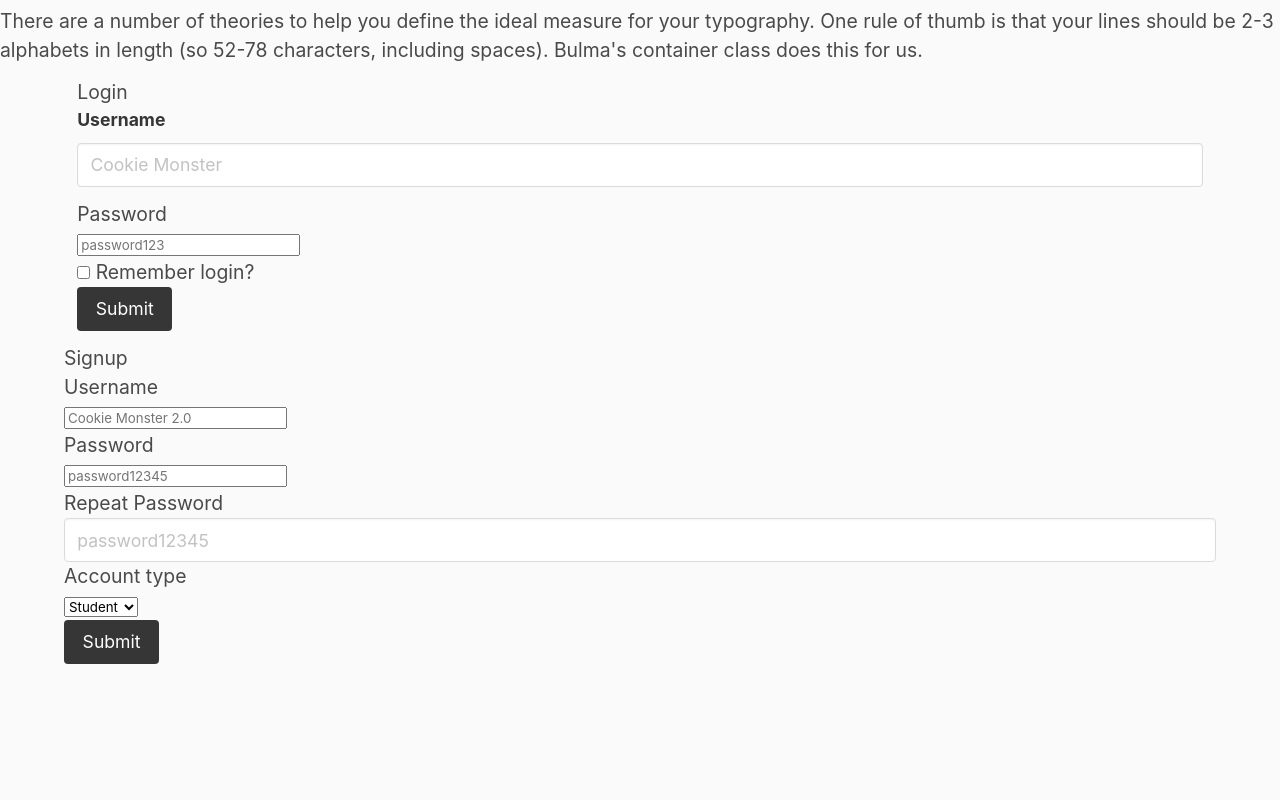
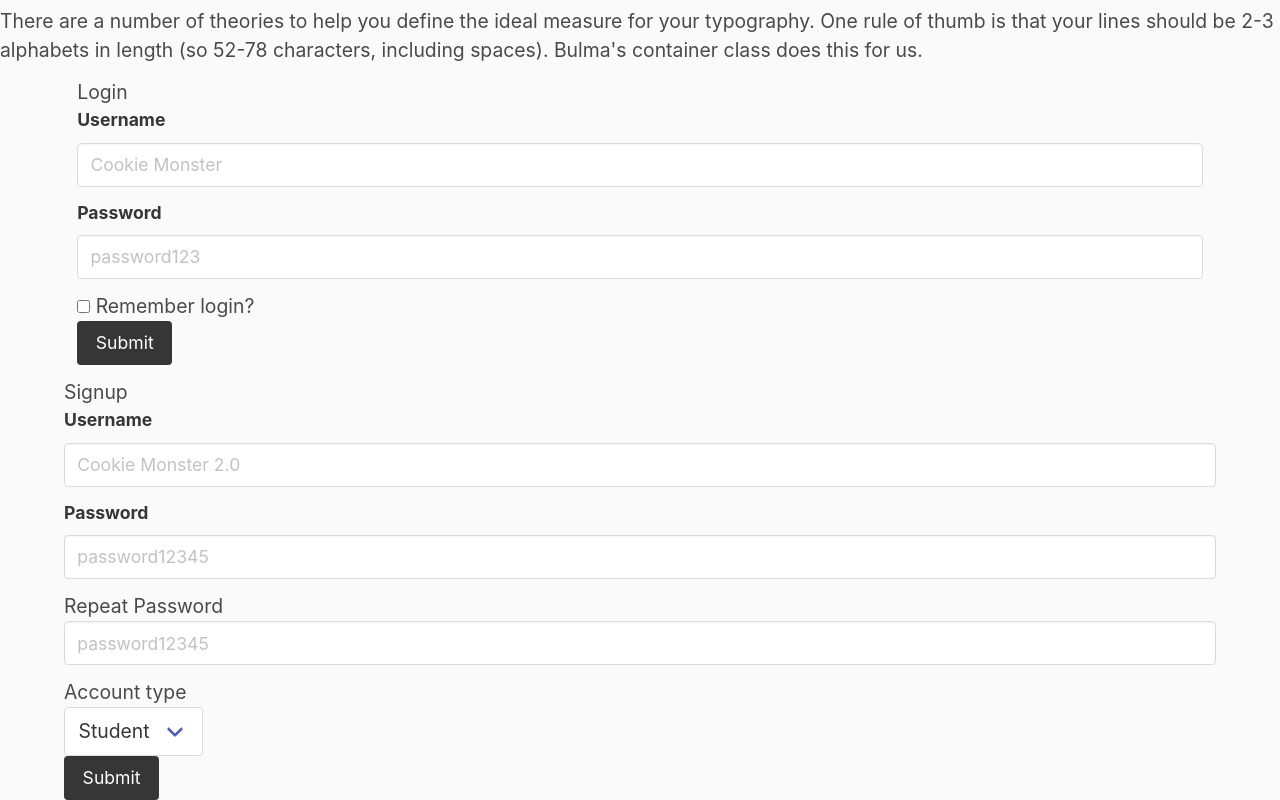
Before and after one commit to jdmar3-comp426/a02-tvestal, a website: page index.html in a window 1280 px wide. Shown: the part 3396-4196 px from the top of the page. Before the commit the page ends 4060 px from the top, so only its background shows below. Drawn offline with nearby package versions, Linux system fonts and the light colour scheme; a web font is replaced by a local one.

Commit message:
added input classes

```diff
--- a/index.html
+++ b/index.html
@@ -163,10 +163,10 @@
                             <input class="input" type="text" placeholder="Cookie Monster" name="username">
                         </div>
                     </div>
-                    <div class="">
-                        <label class="">Password</label>
-                        <div class="">
-                            <input class="" type="password" placeholder="password123" name="password">
+                    <div class="field">
+                        <label class="label">Password</label>
+                        <div class="control">
+                            <input class="input" type="password" placeholder="password123" name="password">
                         </div>
                     </div>
                     <div class="">
@@ -187,20 +187,20 @@
             <div class="">
                 <h1 class="">Signup</h1>
                 <form>
-                    <div class="">
-                        <label class="">Username</label>
+                    <div class="field">
+                        <label class="label">Username</label>
                         <div class="">
-                            <input class="" type="text" placeholder="Cookie Monster 2.0" name="username">
+                            <input class="input" type="text" placeholder="Cookie Monster 2.0" name="username">
                         </div>
                     </div>
-                    <div class="">
-                        <label class="">Password</label>
+                    <div class="field">
+                        <label class="label">Password</label>
                         <div class="">
-                            <input class="" type="password" placeholder="password12345">
+                            <input class="input" type="password" placeholder="password12345">
                         </div>
                     </div>
-                    <div class="">
-                        <label class="">Repeat Password</label>
+                    <div class="field">
+                        <label class=label"">Repeat Password</label>
                         <div class="">
                             <input class="input" type="password" placeholder="password12345" name="password">
                         </div>
@@ -208,7 +208,7 @@
                     <div class="">
                         <label class="">Account type</label>
                         <div class="">
-                            <div class="">
+                            <div class="select">
                                 <select name="accountType">
                                     <option>Student</option>
                                     <option>Teacher</option>
```
